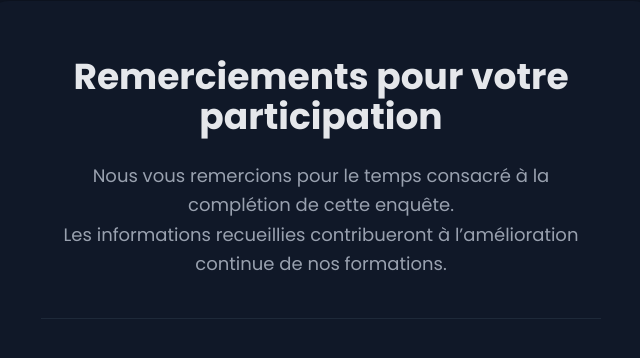
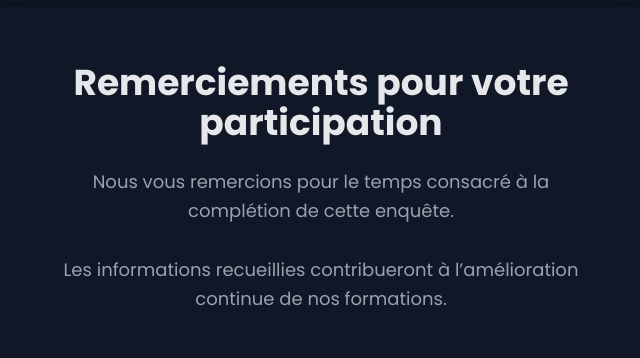
Before and after one commit to Ismail-Rhoulam/survey, a Next.js app: page /thank-you in a window 1280 px wide. Shown: the part 192-550 px from the top of the page, without its empty margins (319-959 px from the left). Built offline with nearby package versions, Linux system fonts and the light colour scheme.

Commit message:
commit 5

```diff
--- a/src/app/thank-you/page.tsx
+++ b/src/app/thank-you/page.tsx
@@ -14,12 +14,9 @@ export default function ThankYouPage() {
         {/* Message */}
         <p className="text-lg text-gray-400 mb-10 leading-relaxed">
           Nous vous remercions pour le temps consacré à la complétion de cette enquête.
-          <br />
+          <br /><br />
           Les informations recueillies contribueront à l’amélioration continue de nos formations.
         </p>
-
-        {/* Divider */}
-        <div className="w-full h-px bg-gray-800 mb-10" />
       </main>
     </div>
   );
```
